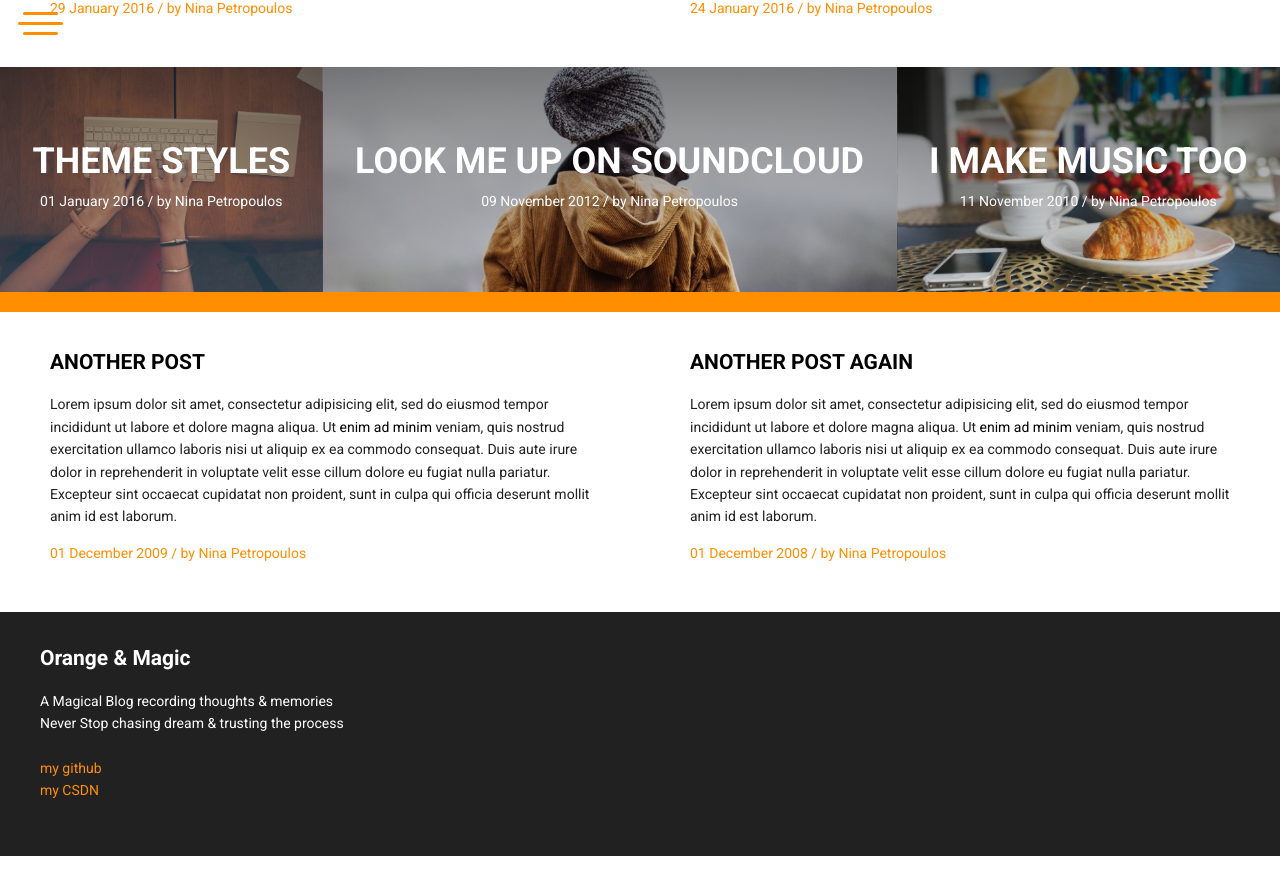
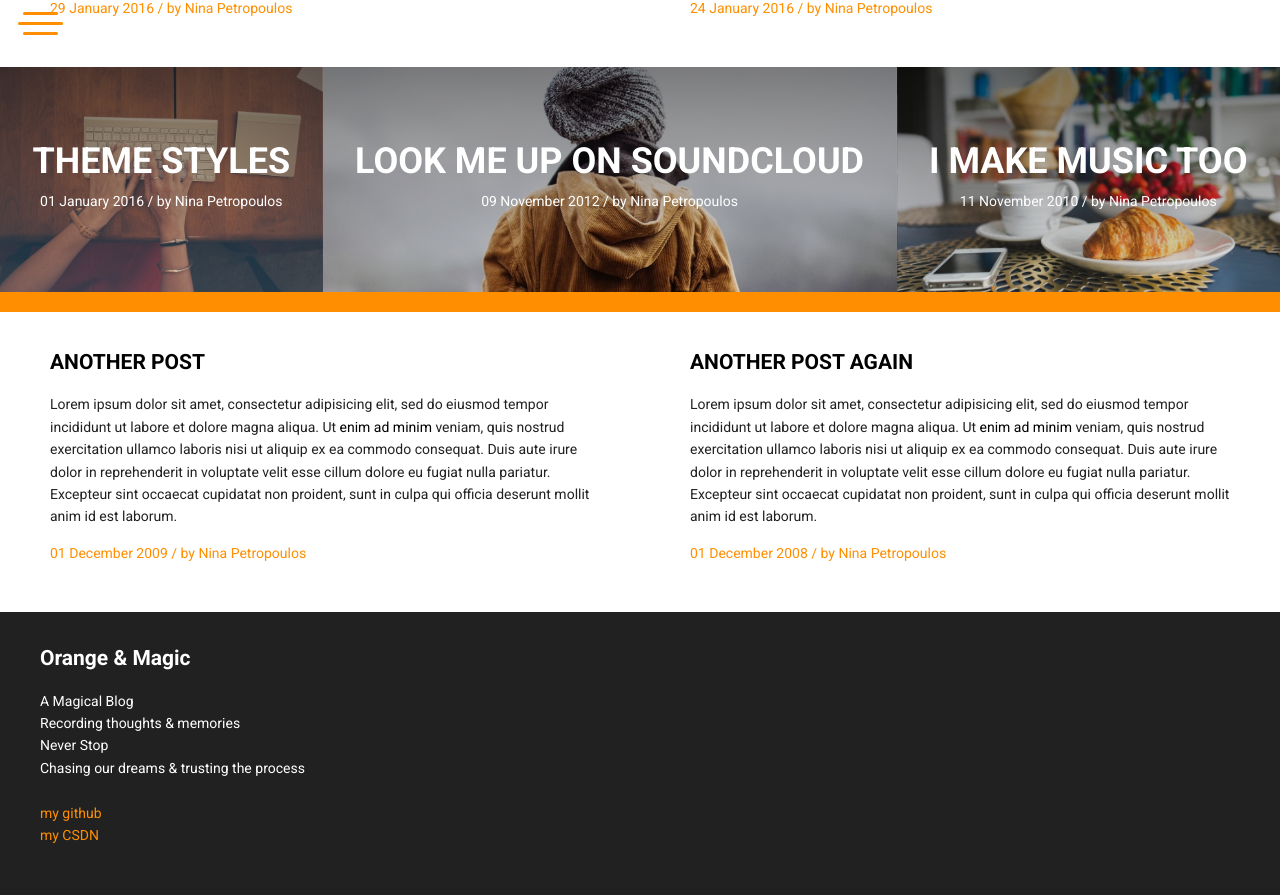
Before and after one commit to DreamSki/DreamSkii, a Jekyll site: the page built from index.html, in a window 1280 px wide and 900 px high, scrolled down 1048 px. Shown: the top 895 px of the window. Built offline with Jekyll 4.4.1, drawn with Linux system fonts in a browser that asks for light colours; before the commit the page ends 1904 px from its top, so only the background shows below that.

Commit message:
Update footer.html

```diff
--- a/_includes/footer.html
+++ b/_includes/footer.html
@@ -1,2 +1,2 @@
 <footer class="xs-15"><div><strong class="big">{{site.title}}</strong> <p>
-A Magical Blog recording thoughts & memories <br/>Never Stop chasing dream & trusting the process<br/><br/><a href='{{ site.github }}'> my github</a><br/><a> my CSDN</a></p></div></footer>
+A Magical Blog<br/>Recording thoughts & memories <br/>Never Stop <br/>Chasing our dreams & trusting the process<br/><br/><a href='{{ site.github }}'> my github</a><br/><a> my CSDN</a></p></div></footer>
```
